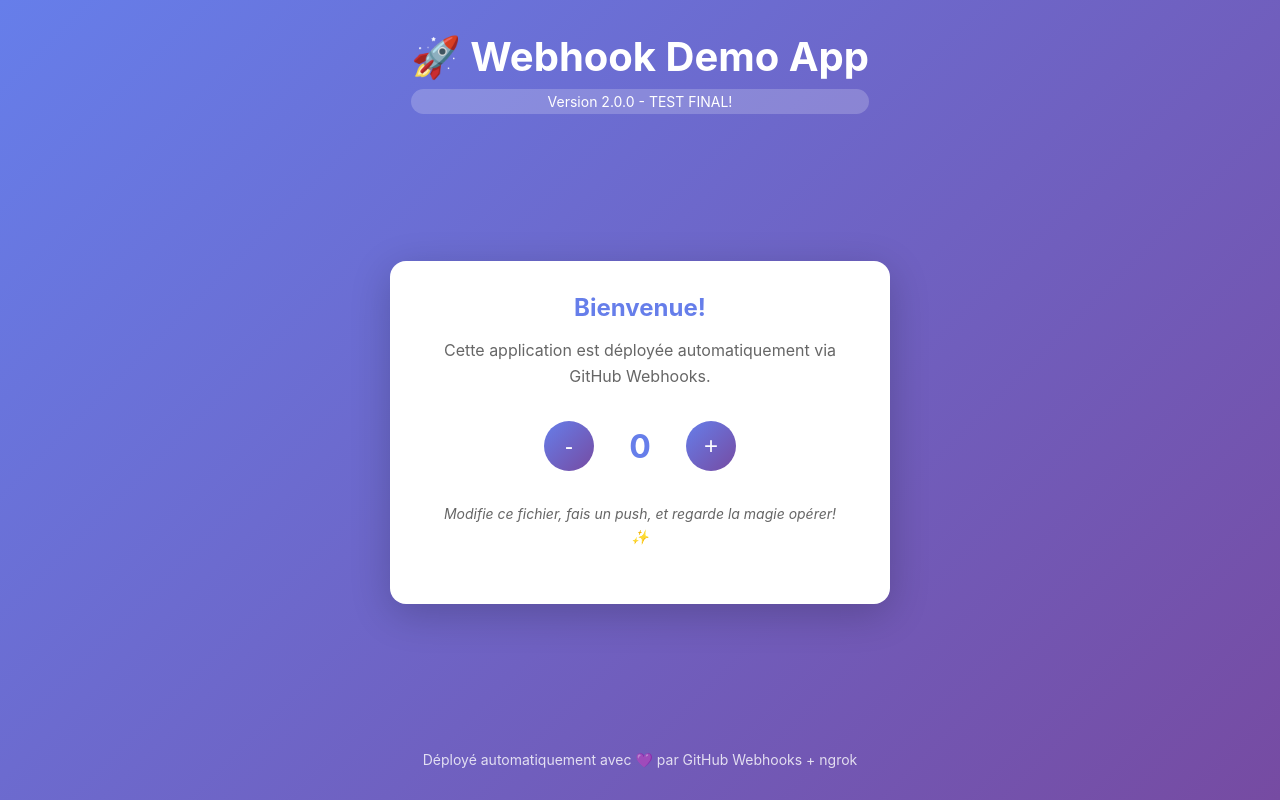
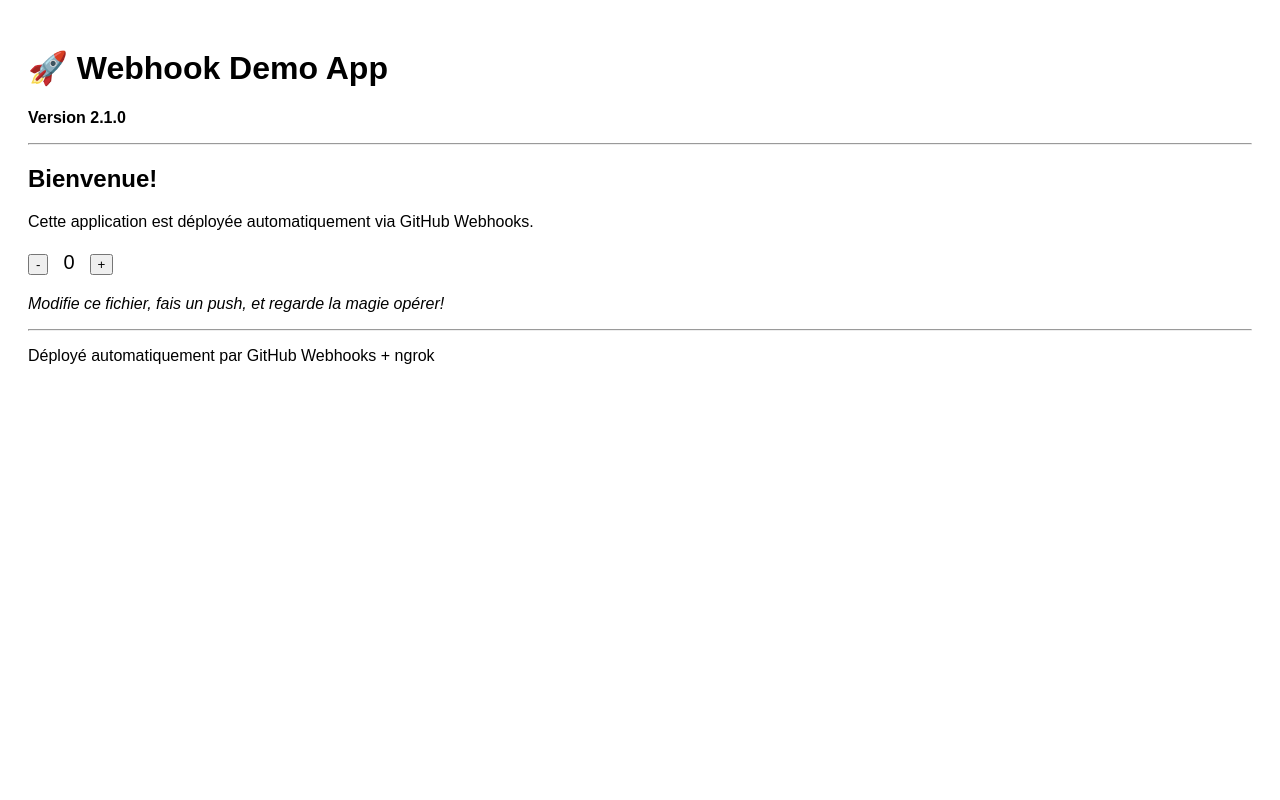
Before and after one commit to TiboBientotInShape/WebHooks, a React (Vite) app: page / in a window 1280 px wide. Built offline with nearby package versions, Linux system fonts and the light colour scheme.

Commit message:
v2.1.0 - Simplified UI without CSS

```diff
--- a/src/App.jsx
+++ b/src/App.jsx
@@ -4,32 +4,25 @@ function App() {
   const [count, setCount] = useState(0)
 
   return (
-    <div className="app">
-      <header className="header">
+    <div style={{ padding: '20px', fontFamily: 'Arial, sans-serif' }}>
       <h1>🚀 Webhook Demo App</h1>
-        <p className="version">Version 2.0.0 - TEST FINAL!</p>
-      </header>
+      <p><strong>Version 2.1.0</strong></p>
 
-      <main className="main">
-        <div className="card">
+      <hr />
+
       <h2>Bienvenue!</h2>
       <p>Cette application est déployée automatiquement via GitHub Webhooks.</p>
 
-          <div className="counter">
+      <div style={{ margin: '20px 0' }}>
         <button onClick={() => setCount(c => c - 1)}>-</button>
-            <span className="count">{count}</span>
+        <span style={{ margin: '0 15px', fontSize: '20px' }}>{count}</span>
         <button onClick={() => setCount(c => c + 1)}>+</button>
       </div>
 
-          <p className="hint">
-            Modifie ce fichier, fais un push, et regarde la magie opérer! ✨
-          </p>
-        </div>
-      </main>
+      <p><em>Modifie ce fichier, fais un push, et regarde la magie opérer!</em></p>
 
-      <footer className="footer">
-        <p>Déployé automatiquement avec 💜 par GitHub Webhooks + ngrok</p>
-      </footer>
+      <hr />
+      <p>Déployé automatiquement par GitHub Webhooks + ngrok</p>
     </div>
   )
 }
--- a/src/main.jsx
+++ b/src/main.jsx
@@ -1,7 +1,6 @@
 import React from 'react'
 import ReactDOM from 'react-dom/client'
 import App from './App.jsx'
-import './App.css'
 
 ReactDOM.createRoot(document.getElementById('root')).render(
   <React.StrictMode>
```
Lines whose indentation alone changed are shown as unchanged.
